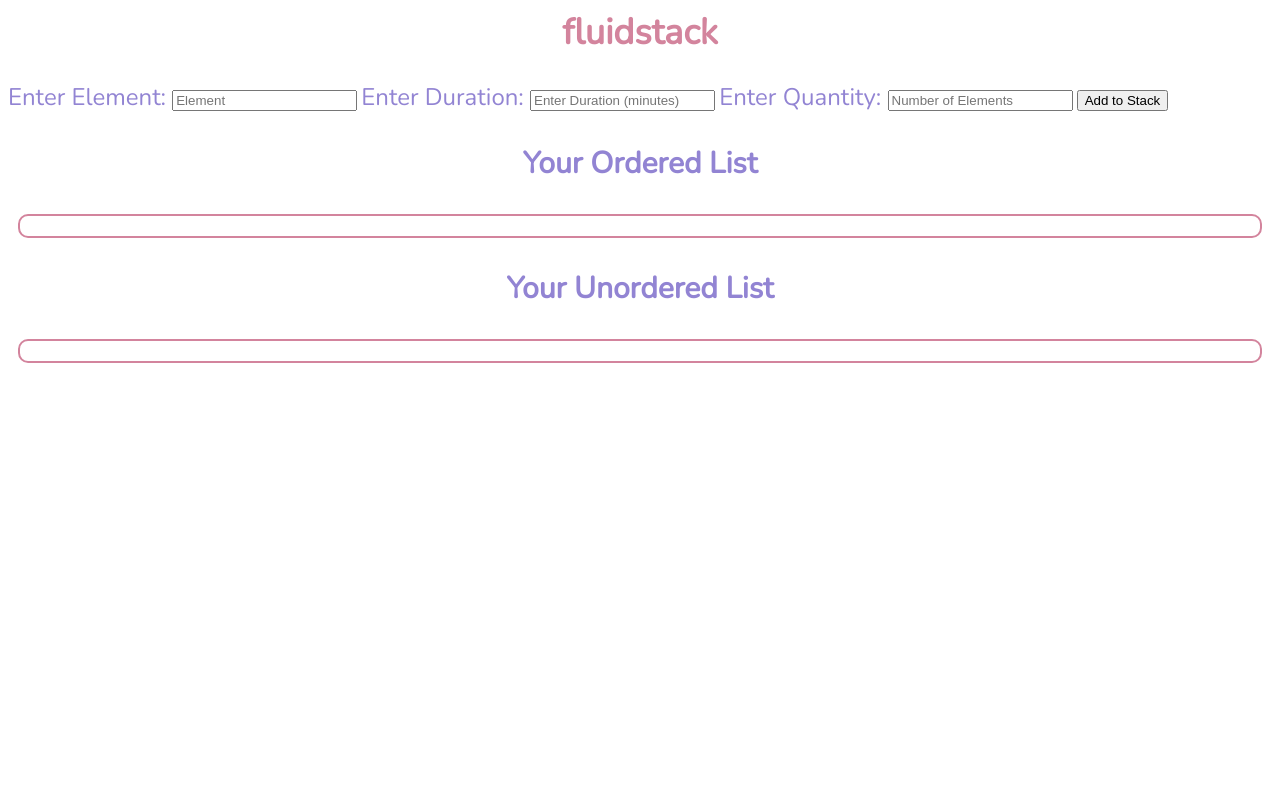
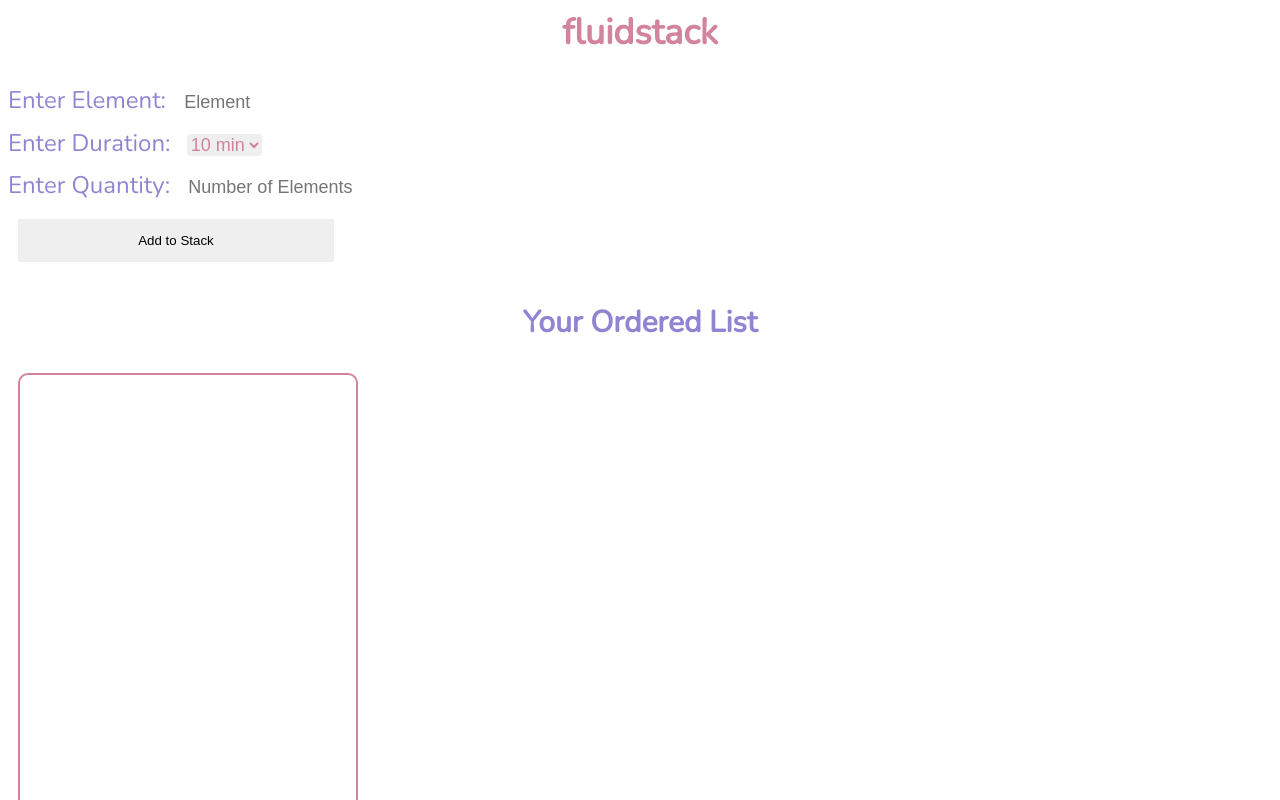
Before and after one commit to zevstravitz/FluidStack, a plain HTML site: page index.html in a window 1280 px wide. Shown: the top 800 px of the page. Drawn offline with nearby package versions, Linux system fonts and the light colour scheme.

Commit message:
before adding the grid...updated buttons and such

```diff
--- a/addtolist.js
+++ b/addtolist.js
@@ -2,9 +2,9 @@ $(document).ready(function() {
   $("#add").click(function() {
     var newListItem = $("#addtolist").val();
     var quantityNum = $("#quantity").val();
-    if ((newListItem.length > 0) && (quantityNum > 0) && (quantityNum < 60)) {
+    if ((newListItem.length > 0) && (quantityNum > 0) && (quantityNum <= 12)) {
       for (var i = 0; i < quantityNum; i++) {
-        $("#timestack2").append("<li>" + newListItem + "</li>");
+        $("#timestack1").append("<li>" + newListItem + "</li>");
         $("#addtolist").val('');
       }}
   });
--- a/index.html
+++ b/index.html
@@ -16,16 +16,27 @@
 <body>
   <h1 id="title">fluidstack</h1>
 
-
+  <div class="grid-container">
+    <div class="left">
       <label for="addtolist">Enter Element: </label>
       <input id="addtolist" type="text" placeholder="Element" />
+      </br>
 
       <label for="duration">Enter Duration: </label>
-  <input id="duration" type="Number" placeholder="Enter Duration (minutes)" />
+      <select id="duration" name="duration">
+        <option value=15>10 min</option>
+        <option value=15>15 min</option>
+        <option value=30>30 min</option>
+        <option value=60>1 hour</option>
+        <option value=120>2 hour</option>
+      </select>
+      </br>
 
       <label for="quantity">Enter Quantity: </label>
       <input id="quantity" type="number" placeholder="Number of Elements" />
+      </br>
       <button id="add">Add to Stack</button>
+    </div>
 
       <h3 class="stacks">Your Ordered List</h3>
       <ul id="timestack1" class="connectedSortable">
@@ -34,6 +45,8 @@
       <h3 class="stacks">Your Unordered List</h3>
       <ul id="timestack2" class="connectedSortable">
       </ul>
+    </div>
+  </div>
 
 
 
--- a/style.css
+++ b/style.css
@@ -10,10 +10,12 @@ ul {
   padding: 10px;
   border-radius: 10px;
   margin: 10px;
+  width: 25%;
+  height: 500px;
+  overflow-y: scroll;
 }
 
 li {
-  width: 25%;
   margin: 5px;
   border-color: #d3849d;
   text-align: center;
@@ -22,8 +24,36 @@ li {
   padding: 10px;
 }
 
-input {
+input[type=text], select {
   color: #d3849d;
+  border-radius: 4px;
+  font-size: 18px;
+  border: 10px;
+  margin: 10px;
+}
+
+input[type=number] {
+  color: #d3849d;
+  border-radius: 4px;
+  font-size: 18px;
+  border: 10px;
+  margin: 10px;
+}
+
+button {
+  width: 25%;
+  padding: 14px 20px;
+  margin: 10px;
+  border: none;
+  cursor: pointer;
+}
+
+button:hover {
+  width: 25%;
+  padding: 14px 20px;
+  margin: 10px;
+  border: none;
+  cursor: pointer;
 }
 
 label {
```
Lines whose indentation alone changed are shown as unchanged.
